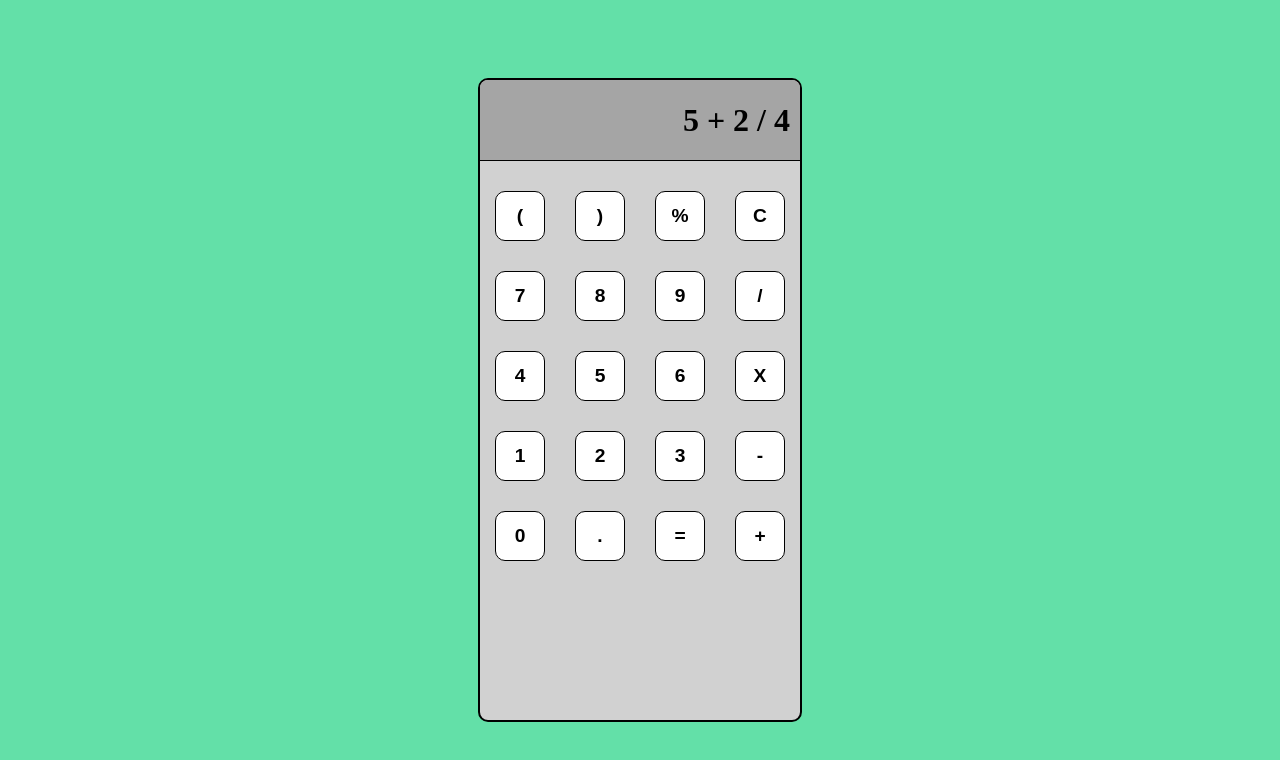
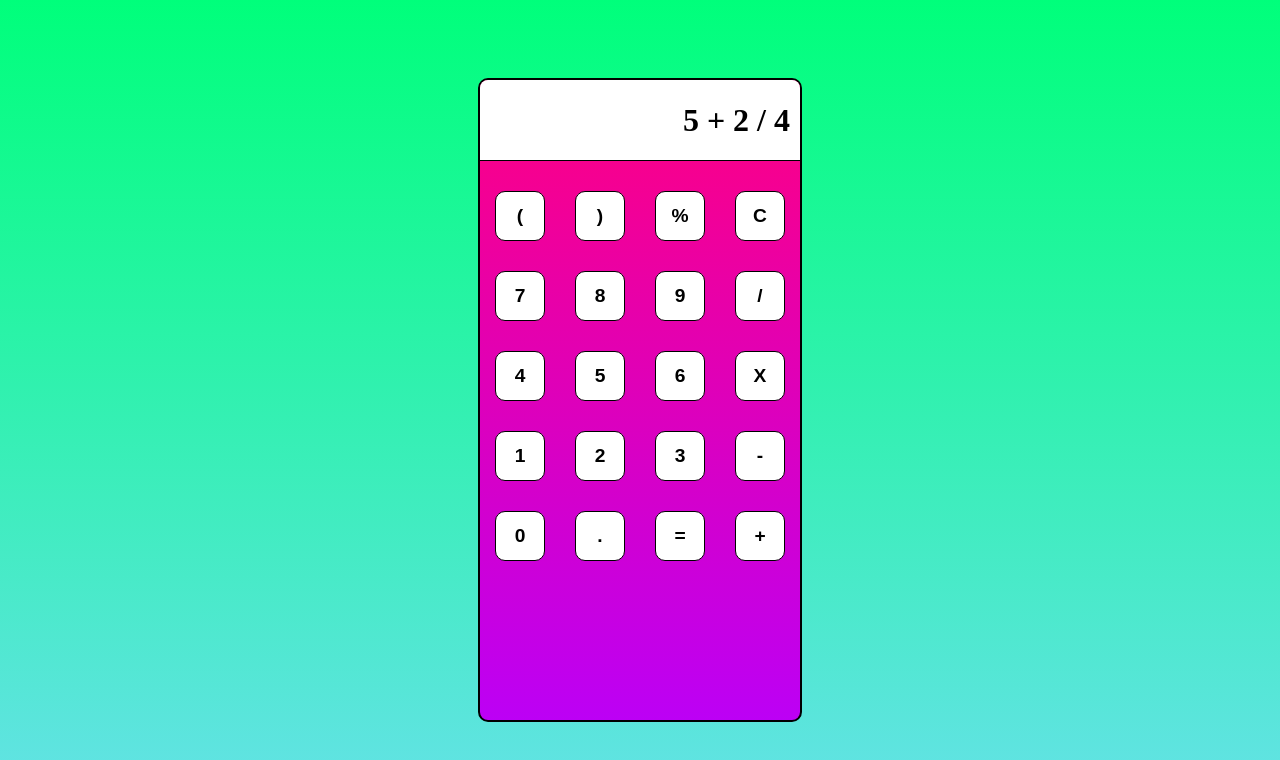
Before and after one commit to gavtay/calculator-react, a React (Vite) app: page / in a window 1280 px wide. Shown: the top 760 px of the page. Built offline with nearby package versions, Linux system fonts and the light colour scheme.

Commit message:
Updating styling of calculator.

```diff
--- a/src/App.css
+++ b/src/App.css
@@ -7,7 +7,7 @@
 .calculator-base {
     height: 80vh;
     width: 25vw;
-    background-color: rgb(209, 209, 209);
+    background: linear-gradient(#ff0080, #bc00f5);
     border: 2px solid rgb(0, 0, 0);
     border-radius: 10px;
 }
--- a/src/CalculatorOutput.css
+++ b/src/CalculatorOutput.css
@@ -1,7 +1,7 @@
 .output-container {
     height: 10vh;
     width: 100%;
-    background-color: rgb(165, 165, 165);
+    background-color:  rgb(255, 255, 255);
     border-top-right-radius: 8px;
     border-top-left-radius: 8px;
     border-bottom: 1px solid rgb(0, 0, 0);
--- a/src/index.css
+++ b/src/index.css
@@ -1,4 +1,4 @@
 body {
   margin: 0;
-  background-color: rgb(99, 224, 168);
+  background: linear-gradient(#00ff7b, rgb(100, 226, 230));
 }
```
